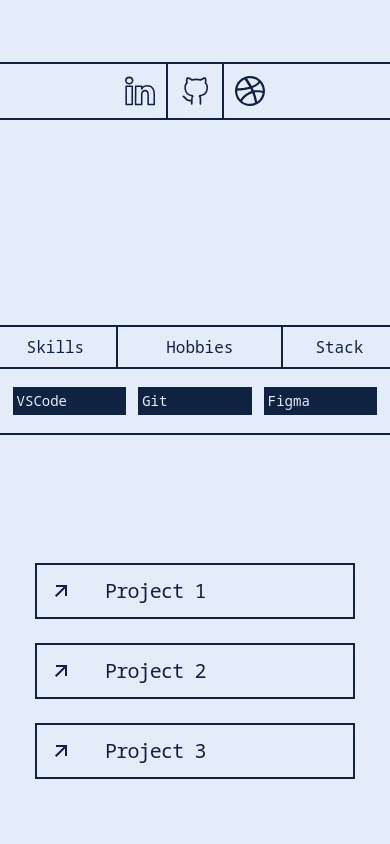
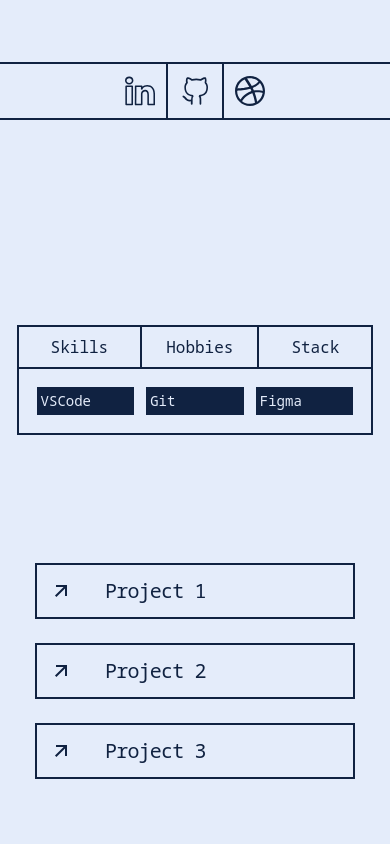
Before and after one commit to vintech05/portfolio-v1, a React (Vite) app: page / in a window 390 px wide. Shown: the part 780-1624 px from the top of the page. Built offline with nearby package versions, Linux system fonts and the light colour scheme.

Commit message:
fixed overflowing elements

```diff
--- a/src/components/about/About.jsx
+++ b/src/components/about/About.jsx
@@ -12,12 +12,12 @@ const About = () => {
     }
 
     return (
-        <div className='flex justify-center items-center lg:flex-row md:flex-col flex-col gap-32 font-Manrope h-screen'>
-            <div className=' border-2 border-button-clr'>
+        <div className='flex justify-center items-center lg:flex-row md:flex-col flex-col gap-32 font-Manrope h-screen overflow-hidden'>
+            <div className='border-2 border-button-clr overflow-x-auto'>
             <div className=' border-b-2 border-button-clr px-0 md:px-4 lg:px-8'>
                 <ul className='flex flex-row gap-8 text-button-clr'>
                     <li className='mt-2 cursor-pointer pl-8 lg:pr-8' onClick={()=>showToggle(1)}>Skills</li>
-                    <li className='border-x-2 border-button-clr py-2 px-12 cursor-pointer' onClick={()=>showToggle(2)}>Hobbies</li>
+                    <li className='border-x-2 border-button-clr py-2 px-6 md:px-12 cursor-pointer' onClick={()=>showToggle(2)}>Hobbies</li>
                     <li className='pt-2 cursor-pointer pr-8 lg:pl-8' onClick={()=>showToggle(3)}>Stack</li>
                 </ul>
             </div>
```
